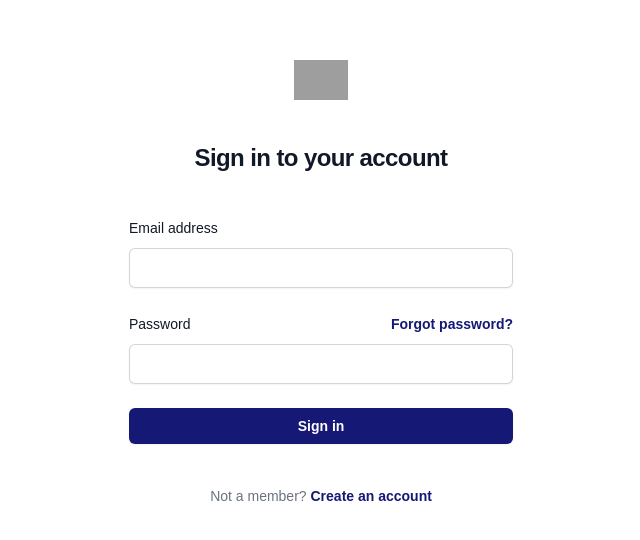
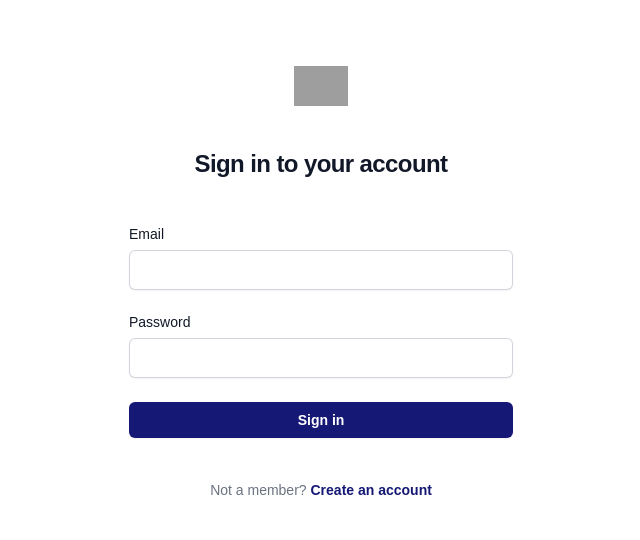
Before and after one commit to Hyperchain-Technolgy/furniture, a React (Vite) app: page /login in a window 1280 px wide. Shown: the part 116-656 px from the top of the page, without its empty margins (319-959 px from the left). Built offline with nearby package versions, Linux system fonts and the light colour scheme; grey boxes are pictures that could not be loaded; a web font is replaced by a local one.

Commit message:
fix some minor bugs in register & login part is done

```diff
--- a/src/Components/SignIn.jsx
+++ b/src/Components/SignIn.jsx
@@ -2,9 +2,17 @@ import Button from './Button'
 import FormContainer from './FormContainer'
 import FormFooter from './FormFooter'
 import FormHeading from './FormHeading'
-import InputField from './InputField'
+import { formFieldStyle } from './SignUp'
 
-const SignIn = () => {
+const SignIn = ({ userData, setUserData, handleSubmit }) => {
+  const handleEmail = (e) => {
+    setUserData({ ...userData, email: e.target.value });
+  }
+
+  const handlePassword = (e) => {
+    setUserData({ ...userData, password: e.target.value });
+  }
+
   return (
     <FormContainer>
       <div className="sm:mx-auto sm:w-full sm:max-w-sm">
@@ -12,15 +20,17 @@ const SignIn = () => {
       </div>
       <div className="mt-10 sm:mx-auto sm:w-full sm:max-w-sm">
         <form className="space-y-6">
-          {/* <InputField
-            userData={name}
-            setUserData={setName}
-            content="Email address"
-            type="email"
-          /> */}
-          <InputField content="Email address" type="email" />
-          <InputField content="Password" forgotPasswordLink="#" />
-          <Button content="Sign in" className="flex w-full justify-center rounded-md bg-foreground px-3 py-1.5 text-sm font-semibold leading-6 text-white shadow-sm hover:bg-indigo-800 focus-visible:outline focus-visible:outline-2 focus-visible:outline-offset-2 focus-visible:outline-indigo-600" />
+          <div className="grid gap-5">
+            <div className="grid gap-1">
+              <label htmlFor="email" className={formFieldStyle.label}>Email</label>
+              <input type="email" id="email" className={formFieldStyle.input} value={userData.email} onChange={handleEmail} required />
+            </div>
+            <div className="grid gap-1">
+              <label htmlFor="password" className={formFieldStyle.label}>Password</label>
+              <input type="password" id="password" className={formFieldStyle.input} value={userData.password} onChange={handlePassword} required />
+            </div>
+          </div>
+          <Button handleSubmit={handleSubmit} content="Sign in" className="flex w-full justify-center rounded-md bg-foreground px-3 py-1.5 text-sm font-semibold leading-6 text-white shadow-sm hover:bg-indigo-800 focus-visible:outline focus-visible:outline-2 focus-visible:outline-offset-2 focus-visible:outline-indigo-600" />
         </form>
 
         <FormFooter content="Not a member?" type="Create an account" router="register" />
--- a/src/Components/SignUp.jsx
+++ b/src/Components/SignUp.jsx
@@ -8,9 +8,9 @@ export const formFieldStyle = {
   label: 'block text-sm font-medium leading-6 text-gray-900'
 }
 
-const SignUp = ({ userData, setUserData, handleSubmit, error }) => {
+const SignUp = ({ userData, setUserData, handleSubmit }) => {
   const handleName = (e) => {
-    setUserData({ ...userData, name: e.target.value });
+    setUserData({ ...userData, fullname: e.target.value });
   }
 
   const handleEmail = (e) => {
@@ -32,7 +32,7 @@ const SignUp = ({ userData, setUserData, handleSubmit, error }) => {
             <div className="grid gap-5">
               <div className="grid gap-1">
                 <label htmlFor="name" className={formFieldStyle.label}>Full Name</label>
-                <input type="text" id="name" className={formFieldStyle.input} value={userData.name} onChange={handleName} required />
+                <input type="text" id="name" className={formFieldStyle.input} value={userData.fullname} onChange={handleName} required />
               </div>
               <div className="grid gap-1">
                 <label htmlFor="email" className={formFieldStyle.label}>Email</label>
--- a/src/Routes/Login.jsx
+++ b/src/Routes/Login.jsx
@@ -1,9 +1,37 @@
+import { useDispatch } from "react-redux";
 import SignIn from "../Components/SignIn"
+import { useState } from "react";
+import { loginUser } from "../feature/auth/authSlice";
+import Warning from "../Components/Warning";
+import { useNavigate } from "react-router";
 
 function Login() {
+  const [userData, setUserData] = useState({ email: '', password: '' })
+  const [error, setError] = useState(null);
+  const dispatch = useDispatch();
+  const navigate = useNavigate();
+
+  const handleSubmit = async (e) => {
+    e.preventDefault();
+
+    const emailPattern = /^[^\s@]+@[^\s@]+\.[^\s@]+$/;
+    if (!emailPattern.test(userData.email)) {
+      setError('Please enter a valid email address');
+      return;
+    } else {
+      setError('');
+    }
+
+    dispatch(loginUser(userData)).then(() => {
+      setUserData({ email: '', password: '' });
+      navigate("/");
+    });
+  }
+
   return (
     <main>
-      <SignIn />
+      {error && <Warning heading={error} />}
+      <SignIn userData={userData} setUserData={setUserData} handleSubmit={handleSubmit} />
     </main>
   )
 }
--- a/src/Routes/Register.jsx
+++ b/src/Routes/Register.jsx
@@ -3,11 +3,13 @@ import SignUp from "../Components/SignUp"
 import { useDispatch } from "react-redux"
 import { registerUser } from "../feature/auth/authSlice";
 import Warning from "../Components/Warning";
+import { useNavigate } from "react-router";
 
 function Register() {
   const [userData, setUserData] = useState({ fullname: '', email: '', password: '' })
   const [error, setError] = useState(null);
   const dispatch = useDispatch();
+  const navigate = useNavigate();
 
   const handleSubmit = async (e) => {
     e.preventDefault();
@@ -21,14 +23,15 @@ function Register() {
     }
 
     dispatch(registerUser(userData)).then(() => {
-      setUserData({ name: '', email: '', password: '' });
-    });;
+      setUserData({ fullname: '', email: '', password: '' });
+      navigate("/");
+    });
   }
 
   return (
     <main>
       {error && <Warning heading={error} />}
-      <SignUp userData={userData} setUserData={setUserData} handleSubmit={handleSubmit} error={error} />
+      <SignUp userData={userData} setUserData={setUserData} handleSubmit={handleSubmit} />
     </main>
   )
 }
--- a/src/feature/auth/authSlice.js
+++ b/src/feature/auth/authSlice.js
@@ -19,7 +19,9 @@ export const registerUser = createAsyncThunk(
 export const loginUser = createAsyncThunk(
   'auth/login',
   async (credential) => {
+    console.log(credential);
     const response = await loginUserApi('/api/user/login', credential);
+    console.log(response);
     return response;
   }
 )
```
